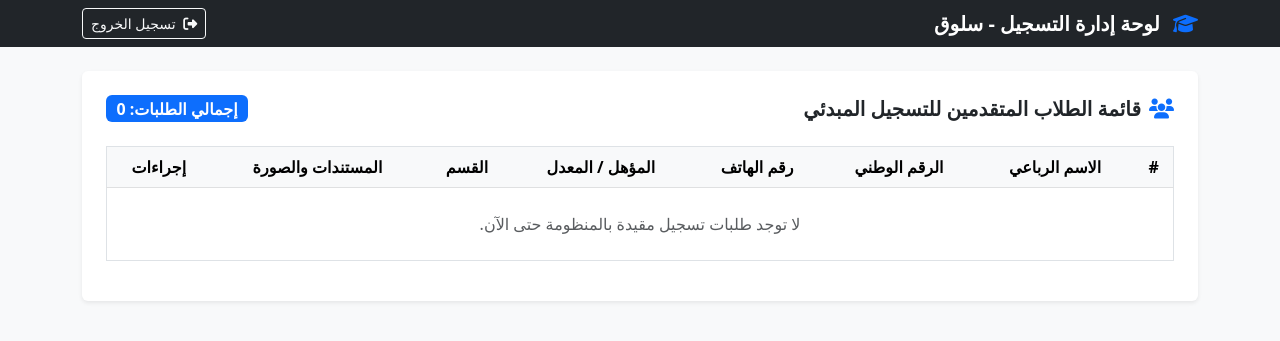
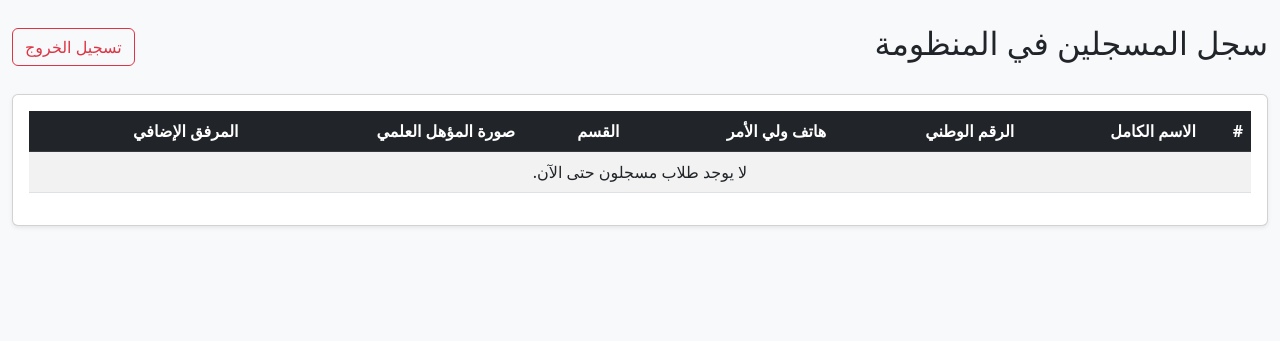
Before and after one commit to elshiebani/student_system, a Flask app: page /admin in a window 1280 px wide. Shown: the top 341 px of the page. Run offline with Flask 3, Linux system fonts and the light colour scheme; the visitor is signed in with stand-in values (Sample User, id 1); data that the repository does not hold is empty.

Commit message:
Update admin page title and layout for students

```diff
--- a/student_system/templates/admin.html
+++ b/student_system/templates/admin.html
@@ -3,96 +3,62 @@
 <head>
     <meta charset="UTF-8">
     <meta name="viewport" content="width=device-width, initial-scale=1.0">
-    <title>لوحة التحكم - إدارة الملحقات والطلاب</title>
+    <title>لوحة الإدارة - عرض الطلاب</title>
     <link rel="stylesheet" href="https://cdn.jsdelivr.net/npm/bootstrap@5.3.0/dist/css/bootstrap.rtl.min.css">
-    <link rel="stylesheet" href="https://cdnjs.cloudflare.com/ajax/libs/font-awesome/6.4.0/css/all.min.css">
 </head>
 <body class="bg-light">
-
-    <nav class="navbar navbar-expand-lg navbar-dark bg-dark mb-4">
-        <div class="container">
-            <a class="navbar-header fw-bold text-white text-decoration-none fs-5" href="#">
-                <i class="fas fa-graduation-cap text-primary me-2"></i> لوحة إدارة التسجيل - سلوق
-            </a>
-            <div class="d-flex">
-                <a href="/admin/logout" class="btn btn-outline-light btn-sm"><i class="fas fa-sign-out-alt me-1"></i> تسجيل الخروج</a>
-            </div>
-        </div>
-    </nav>
-
-    <div class="container mb-5">
-        {% with messages = get_flashed_messages(with_categories=true) %}
-          {% if messages %}
-            {% for category, message in messages %}
-              <div class="alert alert-{{ category }} alert-dismissible fade show" role="alert">
-                {{ message }}
-                <button type="button" class="btn-close" data-bs-dismiss="alert"></button>
-              </div>
-            {% endfor %}
-          {% endif %}
-        {% endwith %}
-
-        <div class="card shadow-sm border-0 p-4">
+<div class="container-fluid py-4">
     <div class="d-flex justify-content-between align-items-center mb-4">
-                <h5 class="fw-bold m-0"><i class="fas fa-users text-primary me-2"></i>قائمة الطلاب المتقدمين للتسجيل المبدئي</h5>
-                <span class="badge bg-primary fs-6">إجمالي الطلبات: {{ students|length }}</span>
+        <h2>سجل المسجلين في المنظومة</h2>
+        <a href="/logout" class="btn btn-outline-danger">تسجيل الخروج</a>
     </div>
 
+    <div class="card p-3 shadow-sm">
         <div class="table-responsive">
-                <table class="table table-hover align-middle border text-center">
-                    <thead class="table-light">
+            <table class="table table-striped table-hover align-middle">
+                <thead class="table-dark">
                     <tr>
                         <th>#</th>
-                            <th>الاسم الرباعي</th>
+                        <th>الاسم الكامل</th>
                         <th>الرقم الوطني</th>
-                            <th>رقم الهاتف</th>
-                            <th>المؤهل / المعدل</th>
+                        <th>هاتف ولي الأمر</th>
                         <th>القسم</th>
-                            <th>المستندات والصورة</th>
-                            <th>إجراءات</th>
+                        <th>صورة المؤهل العلمي</th>
+                        <th>المرفق الإضافي</th>
                     </tr>
                 </thead>
                 <tbody>
-                        {% if students %}
                     {% for student in students %}
                     <tr>
                         <td>{{ student.id }}</td>
-                                <td class="fw-bold">{{ student.full_name }}</td>
+                        <td>{{ student.full_name }}</td>
                         <td>{{ student.national_id }}</td>
-                                <td>{{ student.phone }}</td>
-                                <td>{{ student.qualification }} ({{ student.gpa }}%)</td>
-                                <td><span class="badge bg-info text-dark">{{ student.department }}</span></td>
+                        <td>{{ student.parent_phone }}</td>
+                        <td>{{ student.department }}</td>
                         <td>
-                                    {% if student.cert_filename %}
-                                        <a href="/admin/file/{{ student.id }}/cert" target="_blank" class="btn btn-sm btn-outline-primary mb-1">
-                                            <i class="fas fa-file-pdf me-1"></i> الشهادة
-                                        </a>
-                                    {% endif %}
-                                    {% if student.photo_filename %}
-                                        <a href="/admin/file/{{ student.id }}/photo" target="_blank" class="btn btn-sm btn-outline-success mb-1">
-                                            <i class="fas fa-image me-1"></i> الصورة
-                                        </a>
+                            {% if student.qualifier_data %}
+                                <a href="/file/qualifier/{{ student.id }}" target="_blank" class="btn btn-sm btn-info text-white">معاينة المؤهل</a>
+                            {% else %}
+                                <span class="text-muted">غير مرفق</span>
                             {% endif %}
                         </td>
                         <td>
-                                    <form action="/admin/delete/{{ student.id }}" method="POST" onsubmit="return confirm('هل أنت تأكد من حذف هذا الطلب؟');">
-                                        <button type="submit" class="btn btn-sm btn-outline-danger">
-                                            <i class="fas fa-trash"></i>
-                                        </button>
-                                    </form>
+                            {% if student.cert_data %}
+                                <a href="/file/cert/{{ student.id }}" target="_blank" class="btn btn-sm btn-secondary">معاينة المرفق</a>
+                            {% else %}
+                                <span class="text-muted">غير مرفق</span>
+                            {% endif %}
                         </td>
                     </tr>
-                            {% endfor %}
                     {% else %}
                     <tr>
-                                <td colspan="8" class="text-muted py-4">لا توجد طلبات تسجيل مقيدة بالمنظومة حتى الآن.</td>
+                        <td colspan="7" class="text-center">لا يوجد طلاب مسجلون حتى الآن.</td>
                     </tr>
-                        {% endif %}
+                    {% endfor %}
                 </tbody>
             </table>
         </div>
     </div>
 </div>
-
 </body>
 </html>
```
Lines whose indentation alone changed are shown as unchanged.
